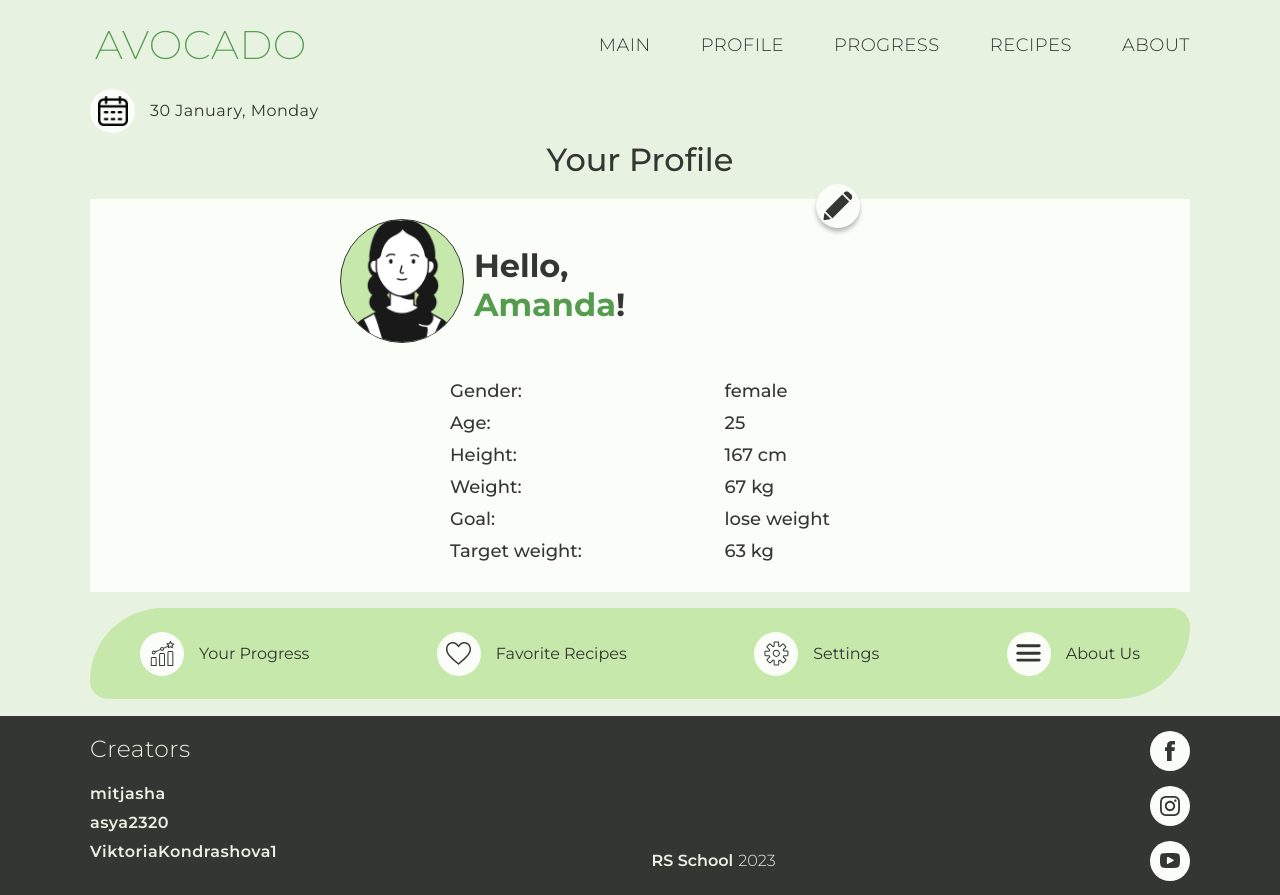
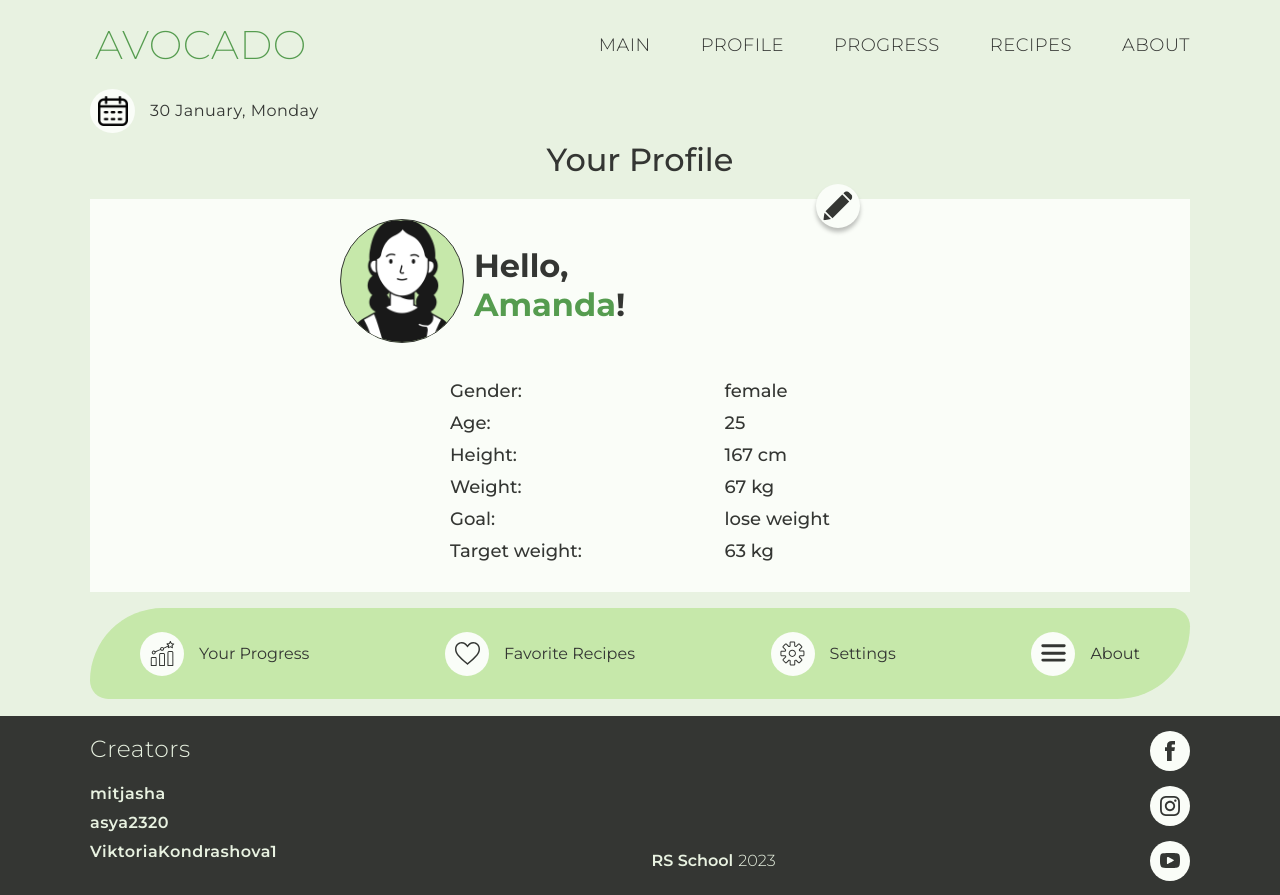
Before and after one commit to mitjasha/avocado, a React (Create React App) app: page /profile in a window 1280 px wide. Built offline with nearby package versions, Linux system fonts and the light colour scheme.

Commit message:
feat: add link to profile

```diff
--- a/src/pages/ProfileScreen/ProfieScreen.tsx
+++ b/src/pages/ProfileScreen/ProfieScreen.tsx
@@ -1,4 +1,5 @@
 import React from "react";
+import { Link } from "react-router-dom";
 import female from "../../assets/png/female.png";
 import male from "../../assets/png/male.png";
 import "./ProfileScreen.scss";
@@ -50,28 +51,28 @@ const ProfileScreen: React.FC = () => {
       <div className="profile-menu container">
         <ul className="profile-menu__list">
           <li className="list-item">
-            <a href="/" className="list-item__link">
+            <Link to="/progress" className="list-item__link">
               <div className="list-item__icon list-item__icon_progress" />
               <p className="list-item__name">Your Progress</p>
-            </a>
+            </Link>
           </li>
           <li className="list-item">
-            <a href="/" className="list-item__link">
+            <Link to="/recipes" className="list-item__link">
               <div className="list-item__icon list-item__icon_recipes" />
               <p className="list-item__name">Favorite Recipes</p>
-            </a>
+            </Link>
           </li>
           <li className="list-item">
-            <a href="/" className="list-item__link">
+            <Link to="/settings" className="list-item__link">
               <div className="list-item__icon list-item__icon_settings" />
               <p className="list-item__name">Settings</p>
-            </a>
+            </Link>
           </li>
           <li className="list-item">
-            <a href="/" className="list-item__link">
+            <Link to="/about" className="list-item__link">
               <div className="list-item__icon list-item__icon_about" />
-              <p className="list-item__name">About Us</p>
-            </a>
+              <p className="list-item__name">About</p>
+            </Link>
           </li>
         </ul>
       </div>
```
